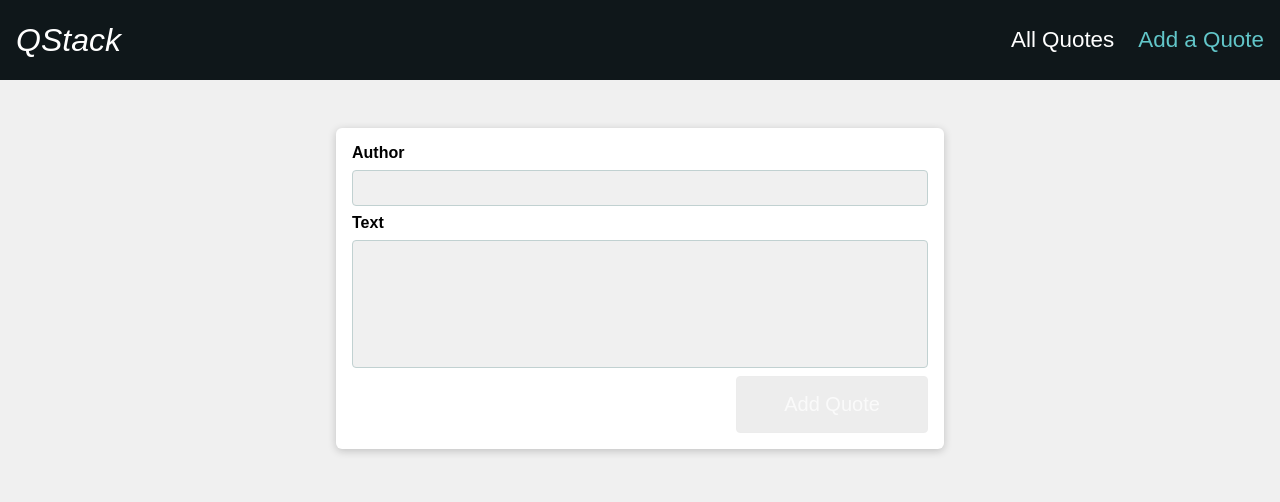
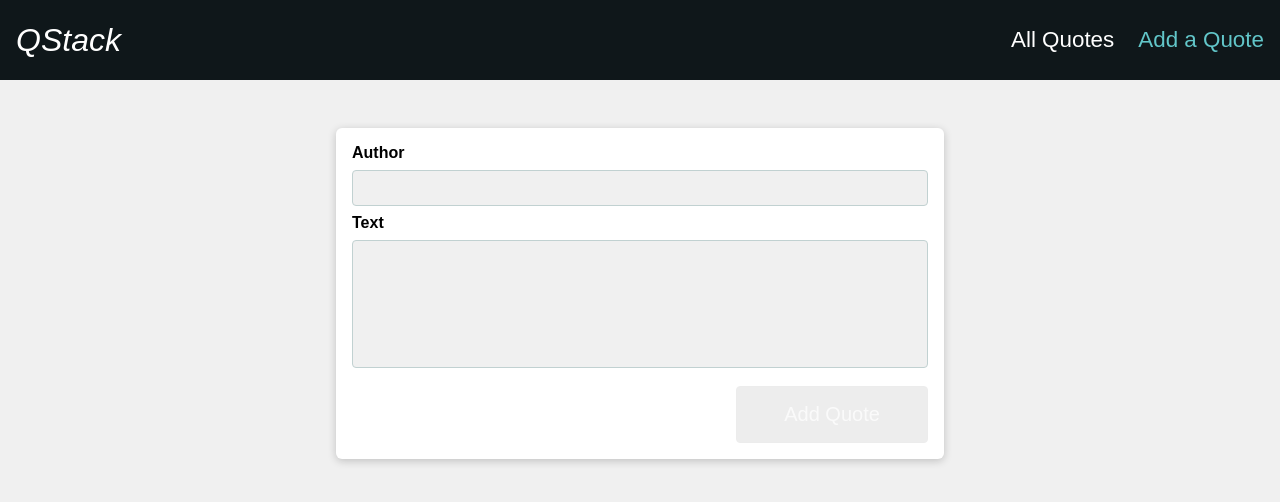
Before and after one commit to NafiurSiddiqui/QStack, a React (Create React App) app: page /new-quote in a window 1280 px wide. Shown: the top 502 px of the page. Built offline with nearby package versions, Linux system fonts and the light colour scheme.

Commit message:
padding added

```diff
--- a/src/components/quotes/QuoteForm.module.css
+++ b/src/components/quotes/QuoteForm.module.css
@@ -49,4 +49,5 @@
 
 .actions button {
 	font-size: 1.25rem;
+	margin-top: 0.6rem;
 }
```
